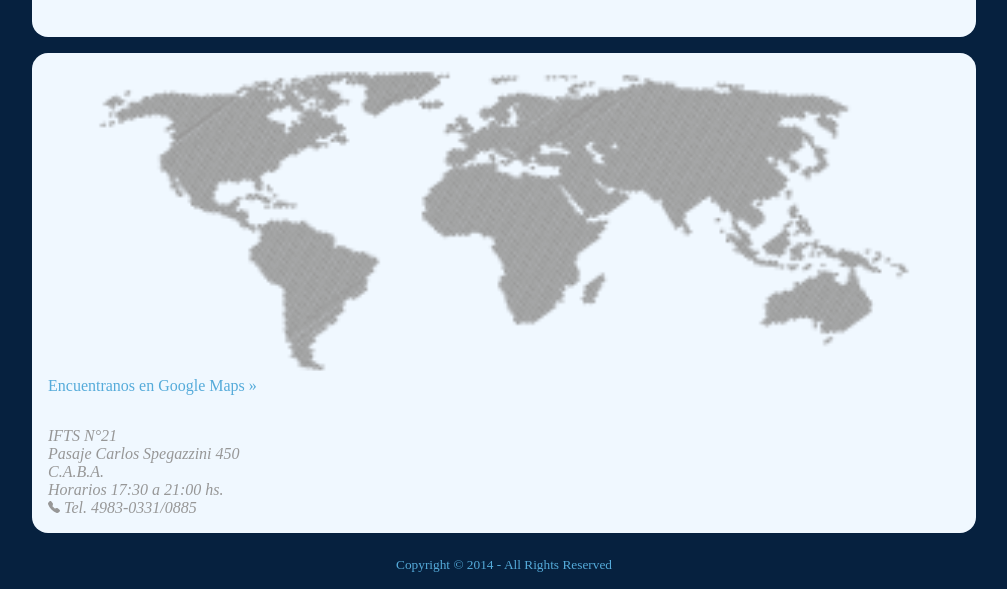
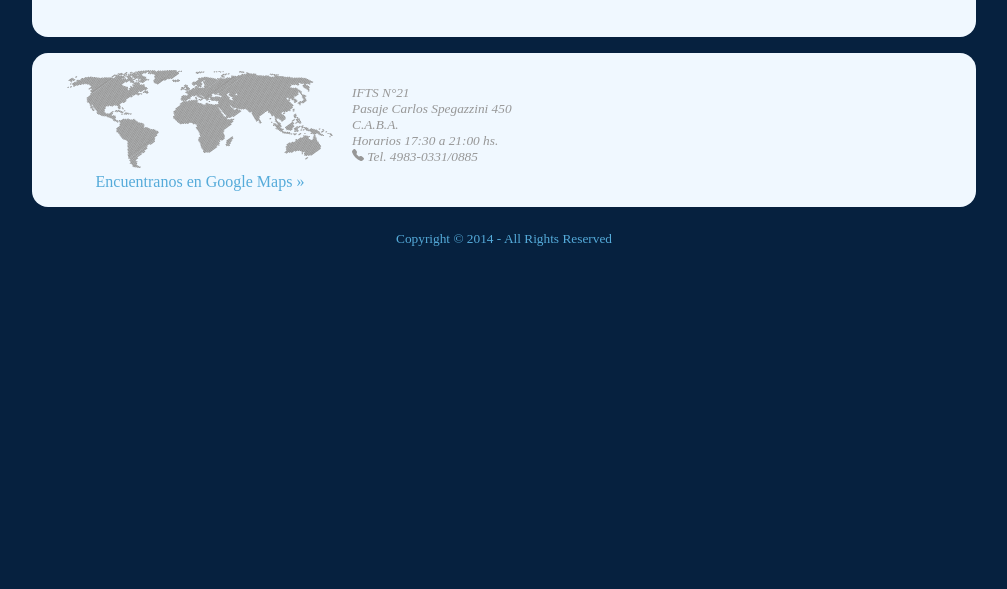
Before and after one commit to nxhuel/aula-virtual-frontend, a website: page index.html in a window 1280 px wide. Shown: the part 1968-2557 px from the top of the page, without its empty margins (136-1143 px from the left). After the commit the page ends 2231 px from the top, so only its background shows below. Drawn offline with Linux system fonts and the light colour scheme.

Commit message:
ifts: card-footer finalizado

```diff
--- a/components/cardFooter/cardFooter.css
+++ b/components/cardFooter/cardFooter.css
@@ -13,13 +13,31 @@
   .description {
     color: #55abda;
     a {
-        color: inherit;
-        text-decoration: none;
+      color: inherit;
+      text-decoration: none;
     }
   }
 
   address {
     padding-top: 2rem;
-    color: #979797  ;
+    color: #979797;
   }
 }
+
+@media (min-width: 1024px) {
+  .card-footer-container {
+    display: grid;
+    grid-template-columns: 1fr 2fr;
+  }
+
+  .card-footer-left {
+    display: flex;
+    flex-direction: column;
+  }
+
+  address {
+    width: 100%;
+    padding-top: 1rem !important;
+    font-size: smaller;
+  }
+}
--- a/components/cardFooter/cardFooter.html
+++ b/components/cardFooter/cardFooter.html
@@ -1,17 +1,32 @@
 <div class="card-footer-container">
-  <figure>
-    <img src="/assets/images/map-footer.png" alt="img-mapa" />
-  </figure>
-  <div class="description">
-    <a href="#" target="_blank" rel="noopener noreferrer">Encuentranos en Google Maps »</a>
+  <div class="card-footer-left">
+    <figure>
+      <img src="/assets/images/map-footer.png" alt="img-mapa" />
+    </figure>
+    <div class="description">
+      <a href="#" target="_blank" rel="noopener noreferrer"
+        >Encuentranos en Google Maps »</a
+      >
+    </div>
   </div>
   <address>
-    IFTS N°21 <br>
-    Pasaje Carlos Spegazzini 450 <br>
-    C.A.B.A. <br>
-    Horarios 17:30 a 21:00 hs. <br>
-    <svg xmlns="http://www.w3.org/2000/svg" width="12" height="12" fill="currentColor" class="bi bi-telephone-fill" viewBox="0 0 16 16">
-        <path fill-rule="evenodd" d="M1.885.511a1.745 1.745 0 0 1 2.61.163L6.29 2.98c.329.423.445.974.315 1.494l-.547 2.19a.68.68 0 0 0 .178.643l2.457 2.457a.68.68 0 0 0 .644.178l2.189-.547a1.75 1.75 0 0 1 1.494.315l2.306 1.794c.829.645.905 1.87.163 2.611l-1.034 1.034c-.74.74-1.846 1.065-2.877.702a18.6 18.6 0 0 1-7.01-4.42 18.6 18.6 0 0 1-4.42-7.009c-.362-1.03-.037-2.137.703-2.877z"/>
-    </svg> Tel. 4983-0331/0885
+    IFTS N°21 <br />
+    Pasaje Carlos Spegazzini 450 <br />
+    C.A.B.A. <br />
+    Horarios 17:30 a 21:00 hs. <br />
+    <svg
+      xmlns="http://www.w3.org/2000/svg"
+      width="12"
+      height="12"
+      fill="currentColor"
+      class="bi bi-telephone-fill"
+      viewBox="0 0 16 16"
+    >
+      <path
+        fill-rule="evenodd"
+        d="M1.885.511a1.745 1.745 0 0 1 2.61.163L6.29 2.98c.329.423.445.974.315 1.494l-.547 2.19a.68.68 0 0 0 .178.643l2.457 2.457a.68.68 0 0 0 .644.178l2.189-.547a1.75 1.75 0 0 1 1.494.315l2.306 1.794c.829.645.905 1.87.163 2.611l-1.034 1.034c-.74.74-1.846 1.065-2.877.702a18.6 18.6 0 0 1-7.01-4.42 18.6 18.6 0 0 1-4.42-7.009c-.362-1.03-.037-2.137.703-2.877z"
+      />
+    </svg>
+    Tel. 4983-0331/0885
   </address>
 </div>
```
